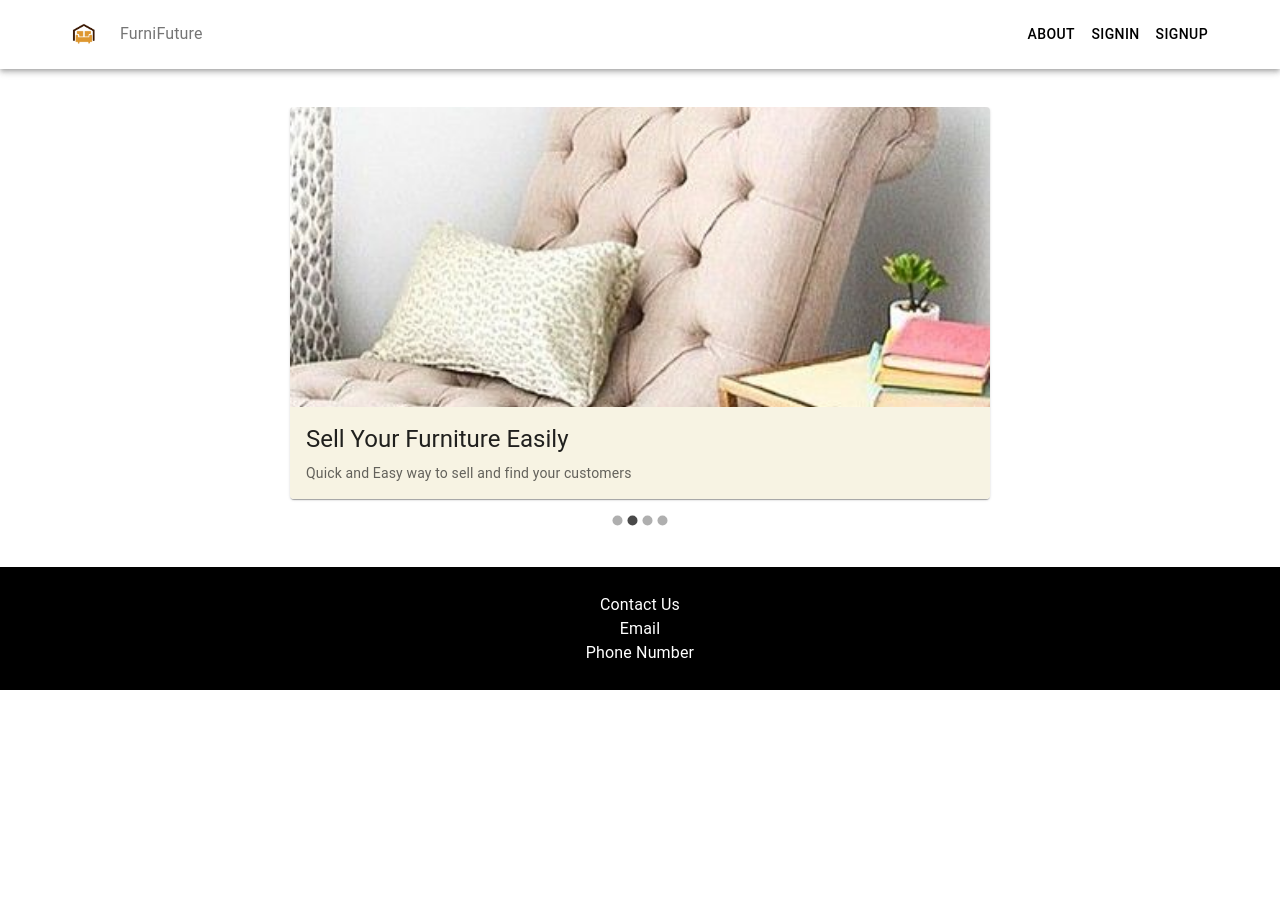
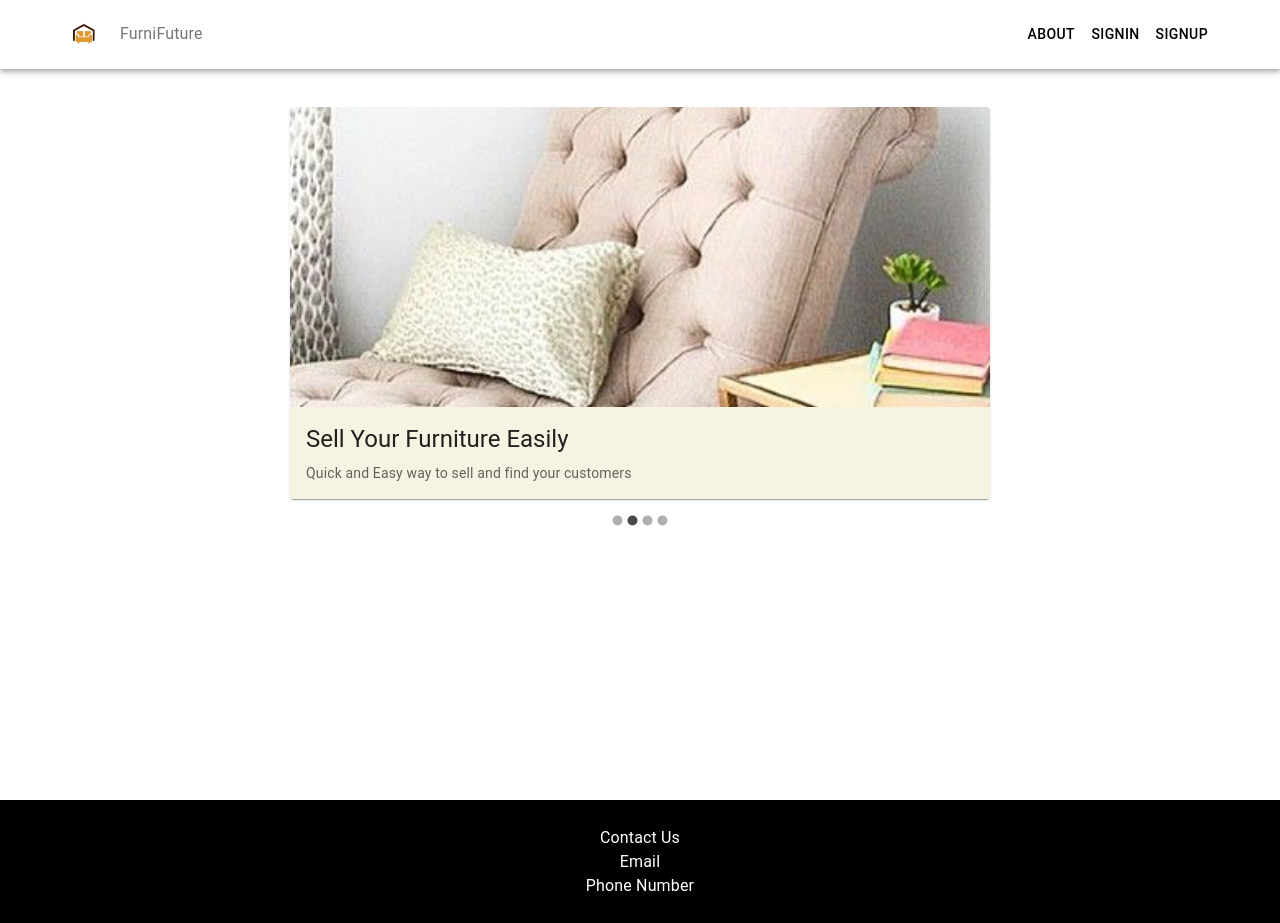
Before and after one commit to AhmadNourelddine/furnifuture, a React (Create React App) app: page / in a window 1280 px wide. Before the commit the page ends 800 px from the top, so only its background shows below. Built offline with nearby package versions, Linux system fonts and the light colour scheme.

Commit message:
fix footer position

```diff
--- a/src/App.js
+++ b/src/App.js
@@ -2,6 +2,7 @@
 import React from 'react';
 import Main from "./layout/Main";
 import {Routes, Route} from 'react-router-dom';
+import { useNavigate } from "react-router-dom";
 import About from "./pages/about";
 import Login from "./pages/Login";
 import SignUp from "./pages/Signup";
@@ -18,8 +19,16 @@ function App() {
           <Route exact path="/about" element={<About/>} />
           <Route exact path="/login" element={<Login/>} />
           <Route exact path="/signup" element={<SignUp/>} />
-          <Route exact path="/dashboard" element={<Dashboard/>} />
+          {/* <Route exact path="/dashboard" element={<Dashboard/>} /> */}
           <Route exact path="/contact-us" element={<ContactUs/>} />
+          <Route
+            path="/dashboard"
+            element={
+              <RequireAuth redirectTo="/dashboard">
+                <Dashboard />
+              </RequireAuth>
+            }
+      />
           </Routes>
         </div>
       }
@@ -27,4 +36,10 @@ function App() {
   );
 }
 
+function RequireAuth({ children, redirectTo }) {
+  let Navigate = useNavigate();
+  let isAuthenticated = window.localStorage.getItem('authToken');
+  return isAuthenticated ? children : <Navigate to={redirectTo} />;
+}
+
 export default App;
--- a/src/pages/about/index.js
+++ b/src/pages/about/index.js
@@ -3,11 +3,13 @@ import Footer from "../../components/footer";
 
 const About = ()=>{
     return(
-        <div>
+        <div style={{display:"flex", flexDirection:"column"}}>
 
+        <div style={{minHeight:"calc( 100vh - 68.5px)", flexGrow:"1"}}>
         <HomeCarousel/>
+        </div>
 
-        <div style={{width:"100%", backgroundColor:"black", color:"white"}}>
+        <div style={{width:"100%", backgroundColor:"black", color:"white", alignSelf:"end"}}>
         <Footer />
         </div>
 
```
